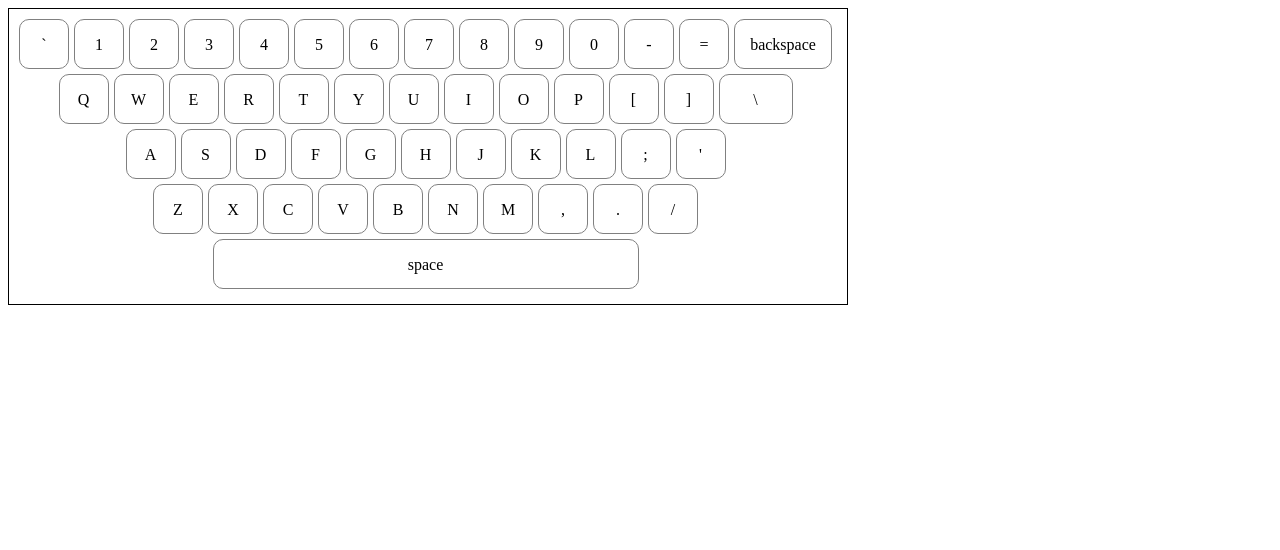
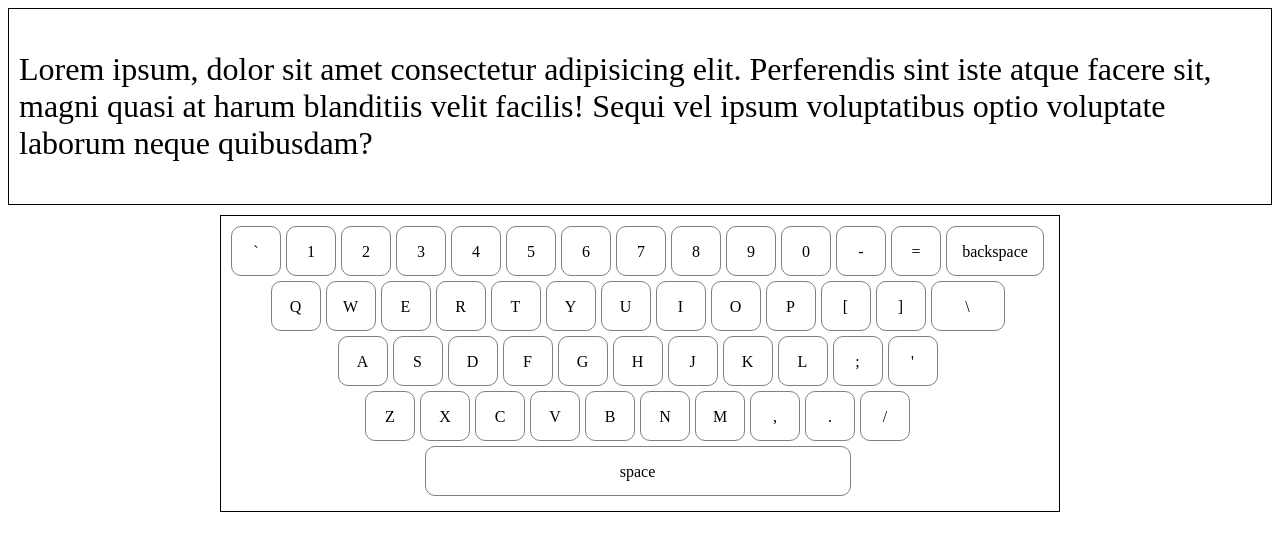
Before and after one commit to DJohnJomar/Bogo-Type, a React (Vite) app: page / in a window 1280 px wide. Shown: the top 550 px of the page. Built offline with nearby package versions, Linux system fonts and the light colour scheme.

Commit message:
feat:Add Test View Component

```diff
--- a/src/App.css
+++ b/src/App.css
@@ -0,0 +1,3 @@
+div{
+    margin:0 auto 0 auto;
+}
--- a/src/App.jsx
+++ b/src/App.jsx
@@ -1,13 +1,14 @@
-import './App.css'
-import Keyboard from './Keyboard';
+import "./App.css";
+import Keyboard from "./Keyboard";
+import TestView from "./TestView";
 
 function App() {
-
   return (
-    <>
-      <Keyboard/>
-    </>
-  )
+    <div>
+      <TestView />
+      <Keyboard />
+    </div>
+  );
 }
 
-export default App
+export default App;
--- /dev/null
+++ b/src/TestView.jsx
@@ -0,0 +1,19 @@
+import "./assets/styles/TestView.css"
+import { useState } from "react";
+
+function TestView() {
+  const[typedCharacters, setTypedCharacters] = useState(Array(0));
+
+  return (
+    <div className="TestView">
+      <p>
+        Lorem ipsum, dolor sit amet consectetur adipisicing elit. Perferendis
+        sint iste atque facere sit, magni quasi at harum blanditiis velit
+        facilis! Sequi vel ipsum voluptatibus optio voluptate laborum neque
+        quibusdam?
+      </p>
+    </div>
+  );
+}
+
+export default TestView;
--- /dev/null
+++ b/src/assets/styles/TestView.css
@@ -0,0 +1,9 @@
+.TestView{
+    border:1px solid black;
+    padding:10px;
+    margin-bottom: 10px;
+}
+
+.TestView p{
+    font-size: 2rem;
+}
```
